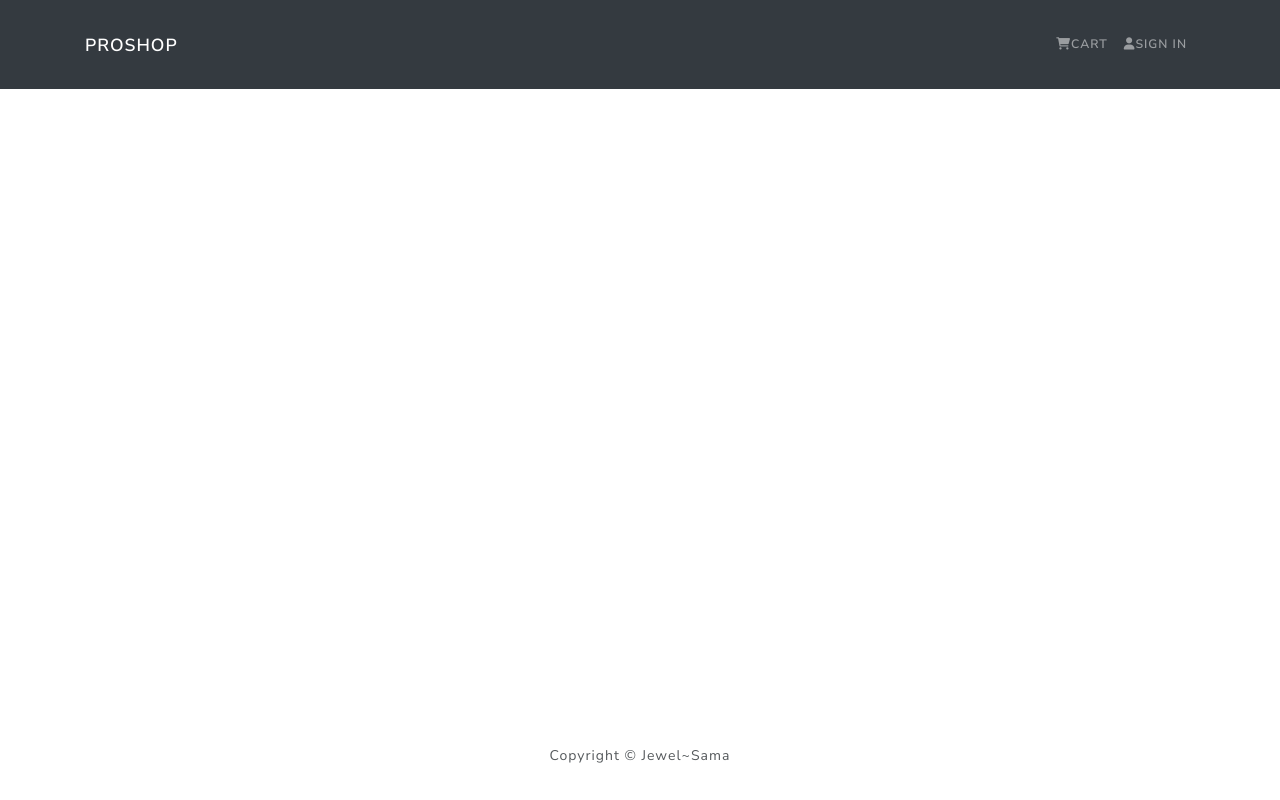
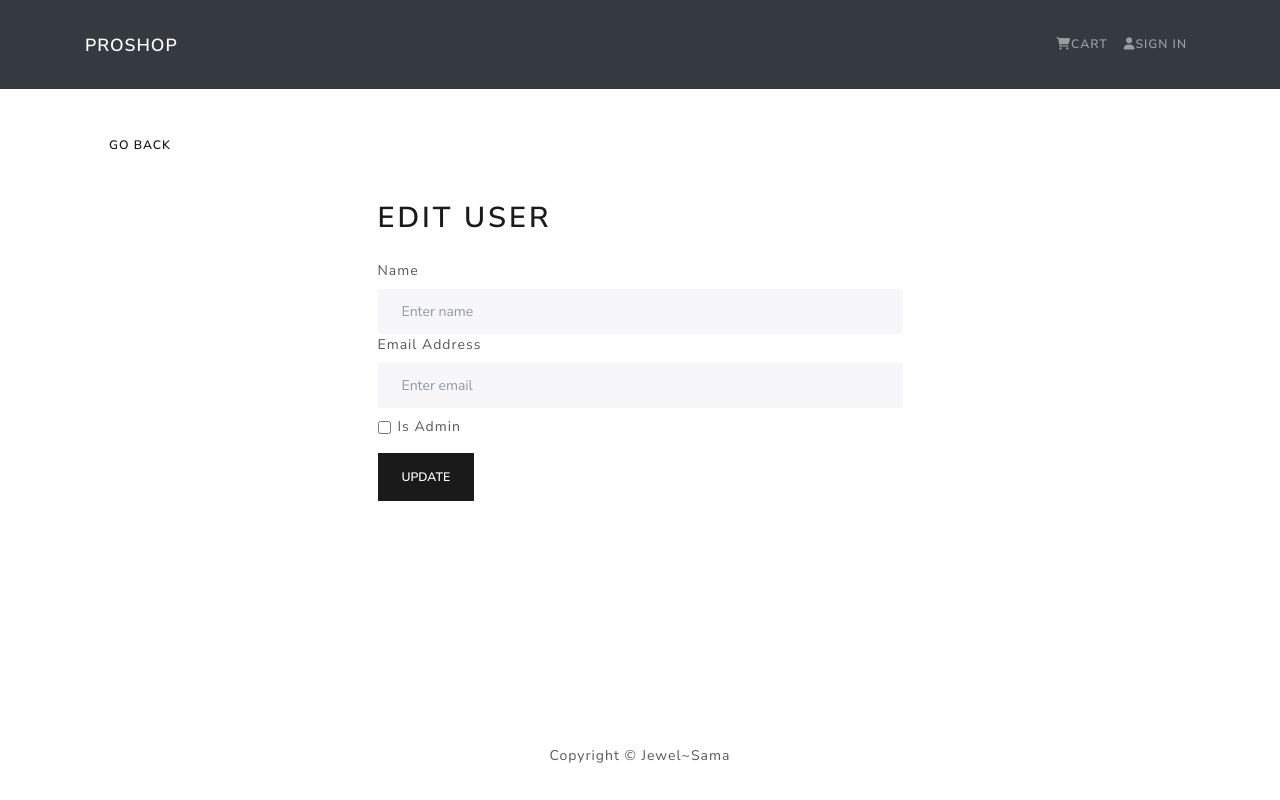
Before and after one commit to JewelSama/PROSHOP, a React (Create React App) app in the folder frontend/: page /admin/user/1/edit in a window 1280 px wide. Built offline with nearby package versions, Linux system fonts and the light colour scheme.

Commit message:
userEditScreen for admin

```diff
--- a/frontend/src/App.js
+++ b/frontend/src/App.js
@@ -13,6 +13,7 @@ import PaymentScreen from './screens/PaymentScreen';
 import PlaceOrderScreen from './screens/PlaceOrderScreen';
 import OrderScreen from './screens/OrderScreen';
 import UserListScreen from './screens/UserListScreen'
+import UserEditScreen from './screens/UserEditScreen';
 
 function App() {
   return (
@@ -32,6 +33,7 @@ function App() {
         <Route path='/cart/:id' element={<CartScreen /> } />
         <Route path='/cart' element={<CartScreen /> } />
         <Route path='/admin/userlist' element={<UserListScreen /> } />
+        <Route path='/admin/user/:id/edit' element={<UserEditScreen /> } />
         <Route path='/' element={<HomeScreen />} />
           </Routes>
         </Container>
--- /dev/null
+++ b/frontend/src/screens/UserEditScreen.jsx
@@ -0,0 +1,77 @@
+import React, {useState, useEffect} from 'react'
+import {Link, useParams, useLocation, useNavigate} from 'react-router-dom'
+import {Form, Button} from 'react-bootstrap'
+import {useDispatch, useSelector} from 'react-redux'
+import Message from '../components/Message'
+import Loader from '../components/Loader'
+import {getUserDetails} from '../actions/userActions'
+import FormContainer from '../components/FormContainer'
+
+const UserEditScreen = () => {
+    const params = useParams()
+    const userId = params.id
+
+    const location = useLocation()
+    const [email, setEmail] = useState('')
+    const [name, setName] = useState('')
+    const [isAdmin, setisAdmin] = useState(false)
+
+
+
+    const navigate = useNavigate()
+    const dispatch = useDispatch()
+
+
+    const userDetails = useSelector(state => state.userDetails)
+
+    const {loading, error, user } = userDetails
+
+
+    useEffect(() => {
+
+    }, [])
+
+    const submitHandler = (e) => {
+        e.preventDefault();
+    }
+
+  return (
+    <>
+        <Link to="/admin/userlist" className="btn btn-light my-3">
+            Go Back
+        </Link>
+
+        <FormContainer>
+        <h1>Edit User</h1>
+        {loading ? <Loader /> : error ? <Message variant="danger">{error}</Message> : (
+        <Form onSubmit={submitHandler}>
+        <Form.Group controlId='name'>
+            <Form.Label>Name</Form.Label>
+            <Form.Control type="name" placeholder="Enter name" value={name}
+            onChange={(e) => setName(e.target.value)}></Form.Control>
+            </Form.Group>
+
+            <Form.Group controlId='email'>
+            <Form.Label>Email Address</Form.Label>
+            <Form.Control type="email" placeholder="Enter email" value={email}
+            onChange={(e) => setEmail(e.target.value)}></Form.Control>
+            </Form.Group>
+
+            <Form.Group className="mt-2" controlId='isadmin'>
+            <Form.Check type="checkbox" label = "Is Admin" checked={isAdmin}
+            onChange={(e) => setisAdmin(e.target.checked)}></Form.Check>
+            </Form.Group>
+
+            <Button className="mt-3" type="submit" variant="primary">
+                Update
+            </Button>
+        </Form>
+
+        )}
+    </FormContainer>
+    </>
+
+  )
+}
+
+export default UserEditScreen
```
